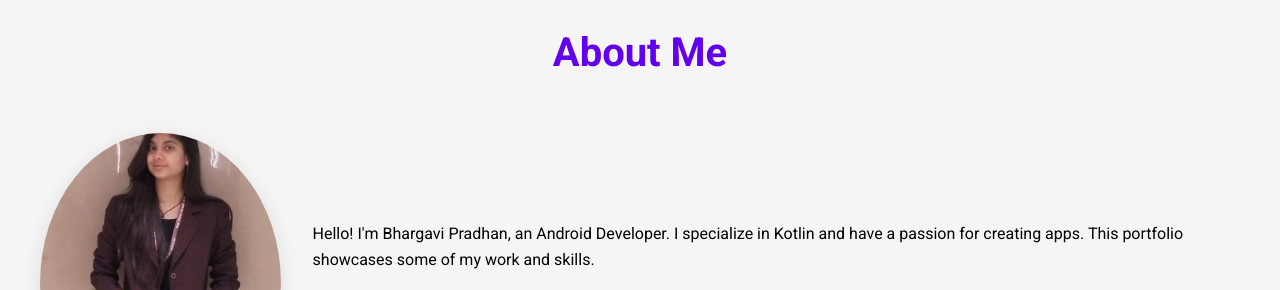
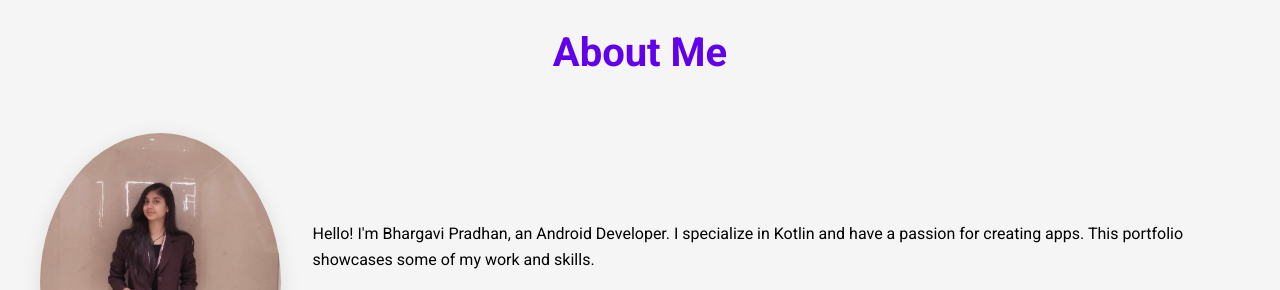
Before and after one commit to itz-bhargavi/portfolio, a plain HTML site: page index.html in a window 1280 px wide. Shown: the part 859-1149 px from the top of the page. Drawn offline with Linux system fonts and the light colour scheme; a script that the page names is missing.

Commit message:
initial commit

```diff
--- a/index.html
+++ b/index.html
@@ -38,7 +38,7 @@
         <div class="about-content">
             <div class="profile-image" data-tilt>
                 <div class="image-placeholder">
-                    <img src="./kratiimg.jpg" alt="Bhargavi Pradhan" class="profile-pic">
+                    <img src="./kratiimage.jpg" alt="Bhargavi Pradhan" class="profile-pic">
                 </div>
             </div>
             <div class="about-text">
@@ -83,6 +83,7 @@
         <div class="projects-grid">
             <div class="project-card" data-tilt>
                 <div class="project-image">
+                    <img src="gallerylogo.jpg" alt="Gallery App" class="gallery-img">
                     <i class="material-icons android-icon">photo_library</i>
                 </div>
                 <h3>Android Gallery App</h3>
```
Also changed, not shown: gallerylogo.jpg (added), kratiimage.jpg (added), kratiimg.jpg (deleted).
